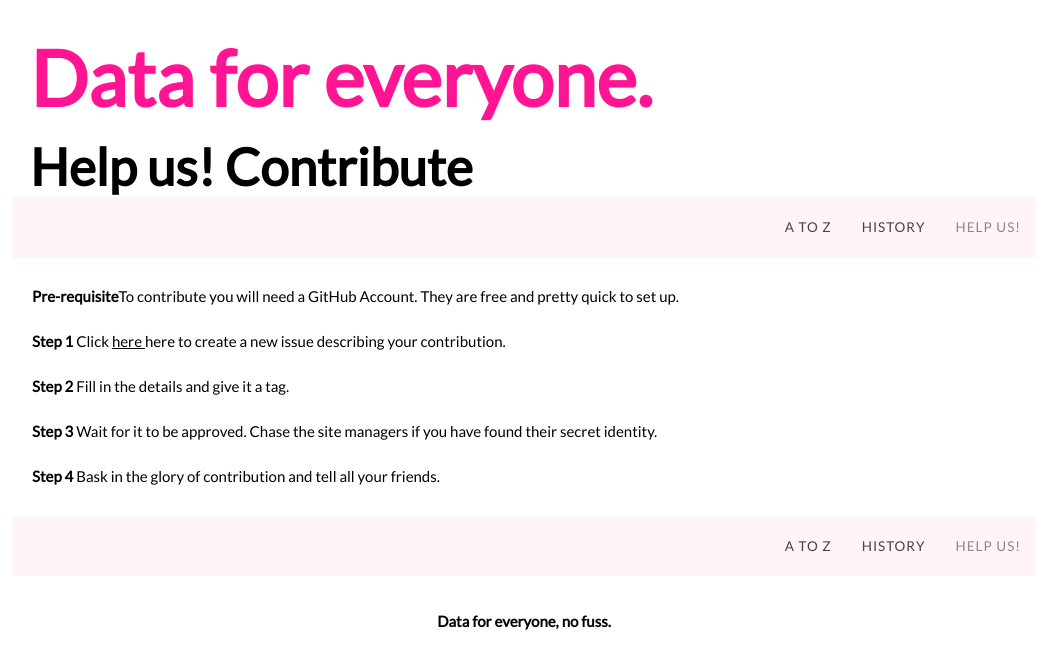
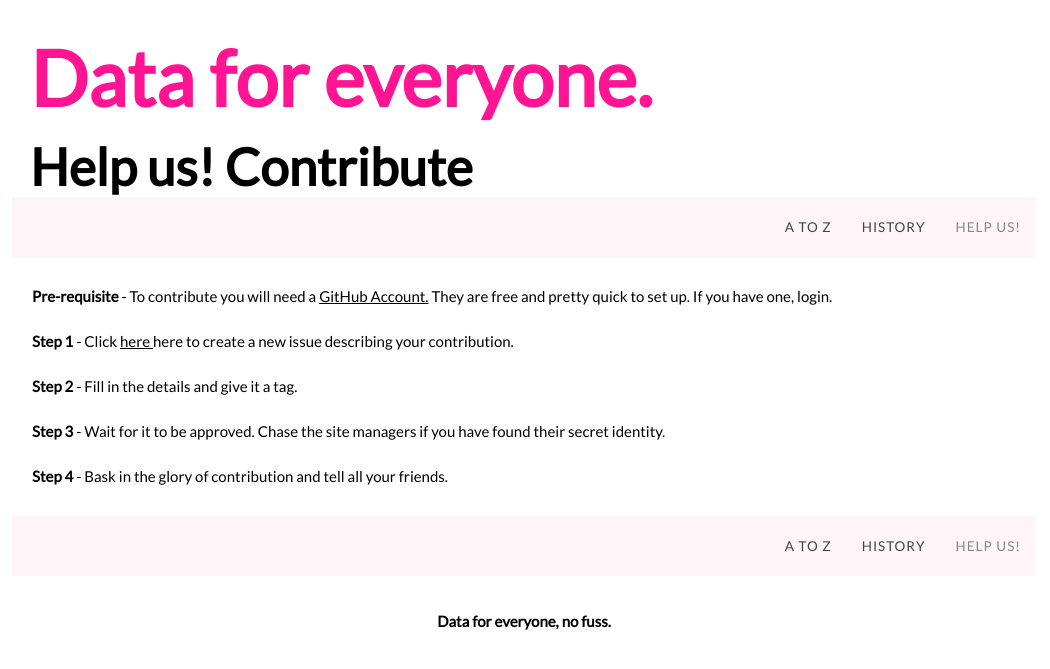
Before and after one commit to unleashyourdata/open_data_glossary, a Jekyll site: the page built from contribute.html, in a window 1280 px wide. Shown: the top 669 px of the page, without its empty margins (116-1166 px from the left). Built offline with Jekyll 4.4.1, drawn with Linux system fonts in a browser that asks for light colours.

Commit message:
Update contribute.html

```diff
--- a/contribute.html
+++ b/contribute.html
@@ -4,13 +4,13 @@
 hero_text: Help us! Contribute
 ---
 <br>
-<strong>Pre-requisite</strong>To contribute you will need a GitHub Account. They are free and pretty quick to set up.
+<strong>Pre-requisite</strong> - To contribute you will need a <a href='https://github.com'>GitHub Account.</a> They are free and pretty quick to set up. If you have one, login.
 <br><br>
-<strong>Step 1</strong> Click <a href='https://github.com/unleashyourdata/open_data_glossary/issues/new'>here </a>here to create a new issue describing your contribution.
+<strong>Step 1</strong> - Click <a href='https://github.com/unleashyourdata/open_data_glossary/issues/new'>here </a>here to create a new issue describing your contribution.
 <br><br>
-<strong>Step 2</strong> Fill in the details and give it a tag.
+<strong>Step 2</strong> - Fill in the details and give it a tag.
 <br><br>
-<strong>Step 3</strong> Wait for it to be approved. Chase the site managers if you have found their secret identity.
+<strong>Step 3</strong> - Wait for it to be approved. Chase the site managers if you have found their secret identity.
 <br><br>
-<strong>Step 4</strong> Bask in the glory of contribution and tell all your friends.
+<strong>Step 4</strong> - Bask in the glory of contribution and tell all your friends.
 <br><br>
```
